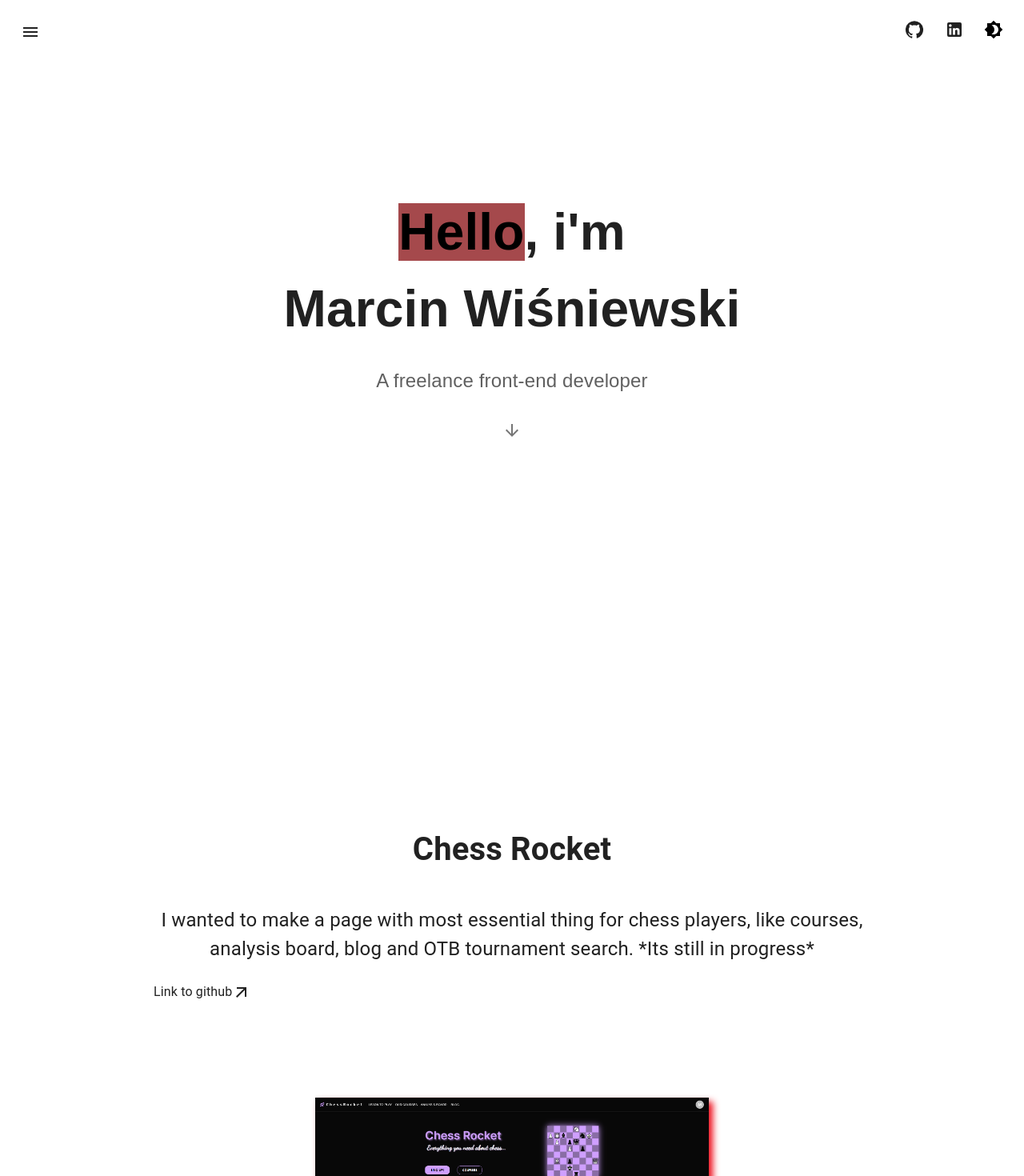
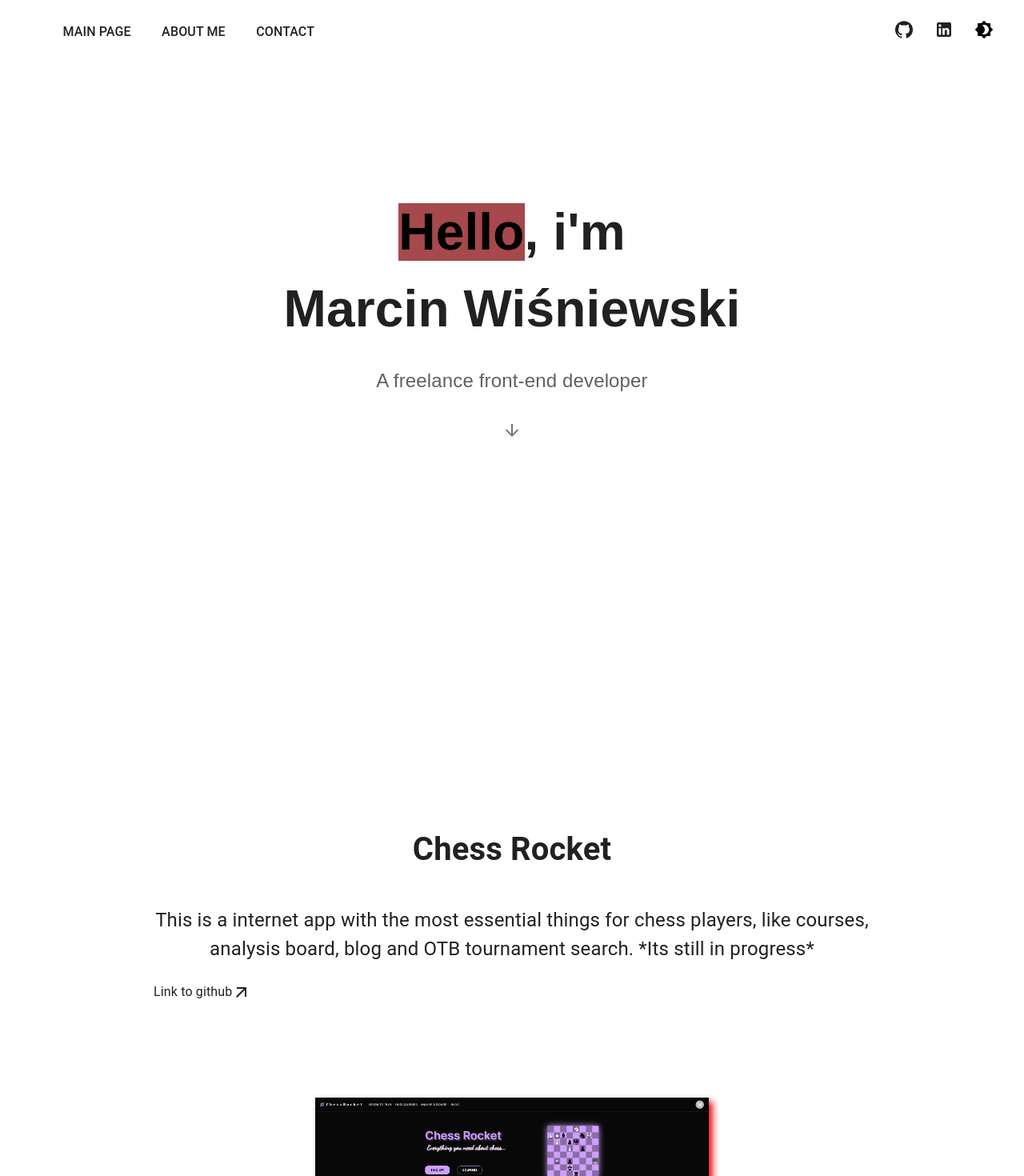
Before and after one commit to M4rcinWisniewski/NewPortfolio, a React (Create React App) app: page / in a window 1280 px wide. Shown: the top 1470 px of the page at 80% size. Built offline with nearby package versions, Linux system fonts and the light colour scheme.

Commit message:
Landing page fixed

```diff
--- a/src/App.jsx
+++ b/src/App.jsx
@@ -6,6 +6,7 @@ import { Paper, ThemeProvider, CssBaseline } from "@mui/material"; // Import Css
 import Landing from './components/Landing';
 import data from './data/projects';
 import Project from './components/project';
+import Footer from './components/Footer';
 
 function App() {
   const [theme, setTheme] = useState(true);
@@ -16,7 +17,7 @@ function App() {
   const projects = data.map(item => {
     return(
       <Project
-        key={item.id}
+        key={item.key}
         title={item.title}
         img={item.img}
         link={item.link}
@@ -32,6 +33,7 @@ function App() {
         <Nav theme={theme} handleTheme={handleTheme} />
         <Landing />
         {projects}
+        <Footer />
       </Paper>
     </ThemeProvider>
   );
--- /dev/null
+++ b/src/components/Footer.jsx
@@ -0,0 +1,9 @@
+const Footer =() => {
+    return (
+        <footer style={{display: 'flex', justifyContent: 'center', alignItems:'center'}}>
+            <p>&copy; 2023 Marcin Wiśniewski Development.</p>
+        </footer>
+    )
+}
+
+export default Footer
--- a/src/components/Landing.jsx
+++ b/src/components/Landing.jsx
@@ -52,7 +52,11 @@ const Landing = () => {
             <h1 style={styleh}><mark style={{backgroundColor: color, transition: '1s'}}>Hello</mark>, i'm </h1>
             <h1 style={styleh}>Marcin Wiśniewski</h1>
             <p style={stylep}>A freelance front-end developer</p>
-            <Link activeClass="active" to="projects" spy={true} smooth={true} offset={-120} duration={1000}><IconButton ><ArrowDownwardIcon /></IconButton></Link>
+            <Link activeClass="active" to="projects" spy={true} smooth={true} offset={-120} duration={1000}>
+              <IconButton sx={{'&:hover':{transform: 'translate(0px, 5px)', transition:'.5s ease-in-out'}}}>
+                <ArrowDownwardIcon />
+              </IconButton>
+            </Link>
         </Box>
     )
 }
--- a/src/components/Nav.jsx
+++ b/src/components/Nav.jsx
@@ -5,7 +5,7 @@ import Brightness4Icon from '@mui/icons-material/Brightness4';
 import Brightness7Icon from '@mui/icons-material/Brightness7';
 import LinkedInIcon from '@mui/icons-material/LinkedIn';
 import MenuIcon from '@mui/icons-material/Menu';
-import { Margin } from '@mui/icons-material';
+
 export const themeLight = createTheme({
     palette: {
       mode: 'light',
@@ -26,14 +26,14 @@ export const themeLight = createTheme({
 
 
 export default function Nav({ theme, handleTheme }) {
-    const [isSmallScreen, setIsSmallScreen] = useState(window.innerWidth < 1300);
+    const [isSmallScreen, setIsSmallScreen] = useState(window.innerWidth < 1000);
     const [isOpen, setIsOpen] = useState(false)
     const handleClick = () => {
       setIsOpen(!isOpen)
     }
     useEffect(() => {
         const handleResize = () => {
-          setIsSmallScreen(window.innerWidth < 1300);
+          setIsSmallScreen(window.innerWidth < 1000);
           setIsOpen(false)
         };
             // Add event listener to track window resize
@@ -55,7 +55,7 @@ export default function Nav({ theme, handleTheme }) {
         display: 'flex',
         alignItems: 'center',
         justifyContent: 'space-between',
-        padding:'2vw'
+        padding:'3vw'
       }}
     >
       {isSmallScreen ? <MenuIcon onClick={handleClick}/>
@@ -80,7 +80,7 @@ export default function Nav({ theme, handleTheme }) {
           id='ul'
           style={{
             position: 'fixed',
-            top: '23%',
+            top: '22%',
             left: '50%',
             transform: 'translate(-50%, -50%)',
             display: 'flex',
@@ -91,6 +91,7 @@ export default function Nav({ theme, handleTheme }) {
             listStyle: 'none',
             width: '110Vw',
             backgroundColor: 'inherit',
+            opacity:'80%',
             padding: '5vh 0', // Adjust vertical padding
             zIndex: '999', // Adjust the z-index as needed
           }}
@@ -108,9 +109,9 @@ export default function Nav({ theme, handleTheme }) {
           gap:'2vw'
         }}>
         <a href='https://github.com/M4rcinWisniewski' style={{color: 'inherit'}} ><GitHubIcon id='socials'/></a>
-        <a href='https://www.linkedin.com/in/marcin-wi%C5%9Bniewski12/' style={{color: 'inherit'}} ><LinkedInIcon id='socials'/></a>
-        <p style={{color: 'inherit'}} onClick={handleTheme} id='socials' >
-            {theme ? <Brightness4Icon sx={{color: 'black'}}/> : <Brightness7Icon />}
+        <a href='https://www.linkedin.com/in/marcin-wi%C5%9Bniewski12/' style={{color: 'inherit'}} ><LinkedInIcon id='socials' /></a>
+        <p style={{color: 'inherit'}} onClick={handleTheme} id='socials' sx={{color: 'black', }}>
+            {theme ? <Brightness4Icon sx={{color: 'black', }}/> : <Brightness7Icon />}
         </p>
       </Box>
     </Box>
--- a/src/components/project.jsx
+++ b/src/components/project.jsx
@@ -47,9 +47,14 @@ const Project = props => {
             >
                 <Box sx={{ display: 'flex' , flexDirection:'row', justifyContent:'center', alignItems:'center', gap:' 15vh'}} id='projects'>
                     <Box sx={{ textAlign: 'left' }} id='Box2'>
-                        <h3 style={{ fontSize: '2.5rem' }}>{props.title}</h3>
+                        <h3 style={{ fontSize: '2.5rem' }}>{props.key} {props.title}</h3>
                         <p id='desc'style={{ fontSize: '1.5rem' }}>{props.description}</p>
-                        <a id='socials' href='https://github.com/M4rcinWisniewski/chess/tree/main' style={{ display: 'flex', alignItems: 'center', textDecoration: 'none', color: 'inherit', textAlign:'center' }}>
+                        <a id='socials' href='https://github.com/M4rcinWisniewski/chess/tree/main' style={{
+                            display: 'flex',
+                            alignItems: 'center',
+                            textDecoration: 'none',
+                            color: 'inherit',
+                            textAlign:'center' }}>
                             {props.link}
                             <ArrowOutwardIcon />
                         </a>
--- a/src/data/projects.js
+++ b/src/data/projects.js
@@ -3,14 +3,14 @@ import image1 from '../images/currency.png'
 
 const data = [
   {
-    id: '1',
+    key: '1',
     title: 'Chess Rocket',
-    description: 'I wanted to make a page with most essential thing for chess players, like courses, analysis board, blog and OTB tournament search. *Its still in progress*',
+    description: 'This is a internet app with the most essential things for chess players, like courses, analysis board, blog and OTB tournament search. *Its still in progress*',
     link: 'Link to github',
     img: image,
   },
   {
-    id: '2',
+    key: '2',
     title: 'Currency converter',
     description: 'I had an idea for a project like this for a long time and finally i decided to make it. you can see more on my github.',
     link: 'Link to github',
```
Also changed, not shown: 1 other file (tests, documents, lock files or other folders).
